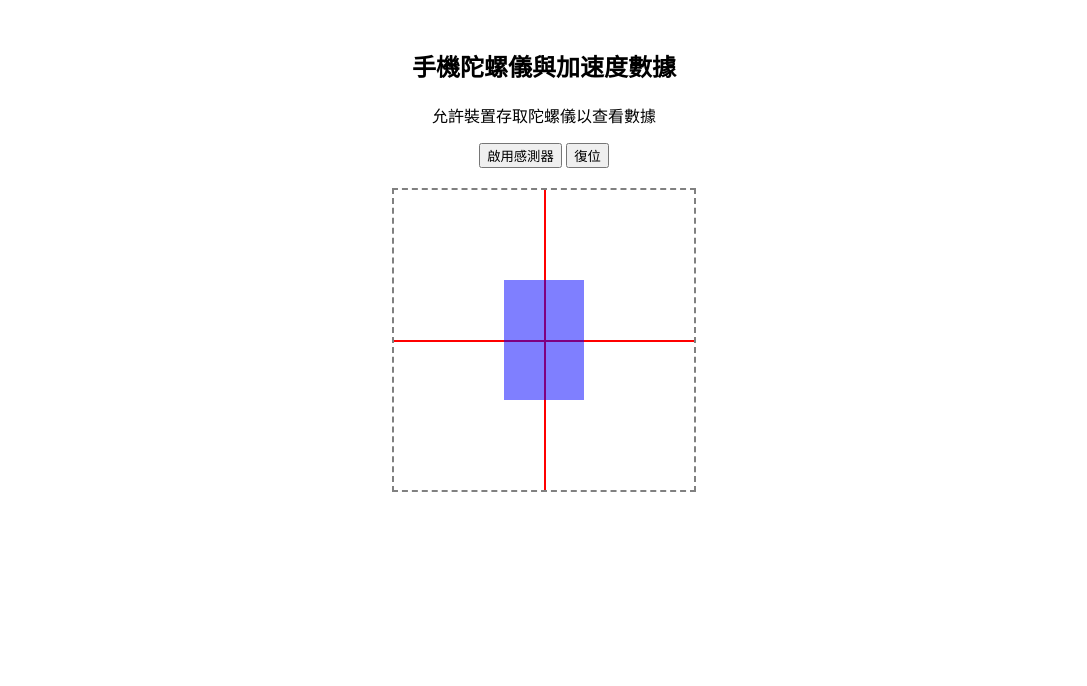
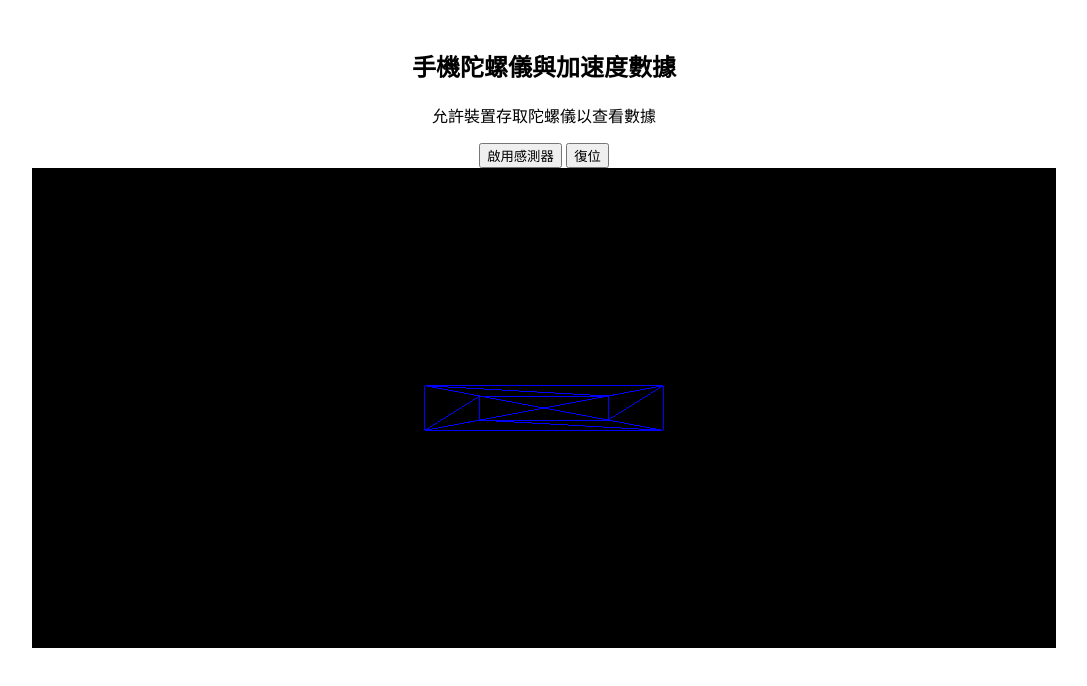
Before and after one commit to Yode0419/gyro, a plain HTML site: page index.html in a window 1280 px wide. Both pictures are taken after a click on the button "復位". Shown: the whole page, without its empty margins (96-1183 px from the left). Drawn offline with nearby package versions, Linux system fonts and the light colour scheme.

Commit message:
Update index.html

```diff
--- a/index.html
+++ b/index.html
@@ -4,27 +4,10 @@
     <meta charset="UTF-8">
     <meta name="viewport" content="width=device-width, initial-scale=1.0">
     <title>陀螺儀數據測試</title>
+    <script src="https://cdnjs.cloudflare.com/ajax/libs/three.js/r128/three.min.js"></script>
     <style>
         body { font-family: Arial, sans-serif; text-align: center; padding: 20px; }
-        .data { font-size: 20px; margin: 10px; }
-        .plane-container { width: 300px; height: 300px; position: relative; margin: 20px auto; border: 2px dashed gray; }
-        .center-line {
-            position: absolute;
-            background: red;
-        }
-        .horizontal-line {
-            width: 100%;
-            height: 2px;
-            top: 50%;
-            left: 0;
-        }
-        .vertical-line {
-            width: 2px;
-            height: 100%;
-            top: 0;
-            left: 50%;
-        }
-        .cube { width: 80px; height: 120px; background: rgba(0, 0, 255, 0.5); position: absolute; top: 50%; left: 50%; transform-style: preserve-3d; transform: translate(-50%, -50%) rotateX(0deg) rotateY(0deg); }
+        canvas { display: block; margin: auto; }
     </style>
 </head>
 <body>
@@ -33,17 +16,33 @@
     <button id="enableSensors">啟用感測器</button>
     <button id="resetCube">復位</button>
 
-    <div class="plane-container">
-        <div class="center-line horizontal-line"></div>
-        <div class="center-line vertical-line"></div>
-        <div id="cube" class="cube"></div>
-    </div>
-
     <script>
+        let scene, camera, renderer, cube;
         let initialAlpha = 0, initialBeta = 0, initialGamma = 0;
         let isInitialSet = false;
-        let posX = 150, posY = 150, size = 80;
-        const cube = document.getElementById("cube");
+        let posX = 0, posY = 0;
+
+        function init() {
+            scene = new THREE.Scene();
+            camera = new THREE.PerspectiveCamera(75, window.innerWidth / window.innerHeight, 0.1, 1000);
+            renderer = new THREE.WebGLRenderer();
+            renderer.setSize(window.innerWidth * 0.8, window.innerHeight * 0.6);
+            document.body.appendChild(renderer.domElement);
+
+            let geometry = new THREE.BoxGeometry(2, 3, 0.5);
+            let material = new THREE.MeshBasicMaterial({ color: 0x0000ff, wireframe: true });
+            cube = new THREE.Mesh(geometry, material);
+            scene.add(cube);
+
+            camera.position.set(0, 5, 0);
+            camera.lookAt(0, 0, 0);
+            animate();
+        }
+
+        function animate() {
+            requestAnimationFrame(animate);
+            renderer.render(scene, camera);
+        }
 
         function handleOrientation(event) {
             if (!isInitialSet) {
@@ -53,24 +52,21 @@
                 isInitialSet = true;
             }
 
-            let rotX = event.beta - initialBeta;
-            let rotY = event.gamma - initialGamma;
-            cube.style.transform = `translate(-50%, -50%) rotateX(${rotX}deg) rotateY(${rotY}deg)`;
+            let rotX = (event.beta - initialBeta) * (Math.PI / 180);
+            let rotY = (event.gamma - initialGamma) * (Math.PI / 180);
+
+            cube.rotation.x = rotX;
+            cube.rotation.y = rotY;
         }
 
         function handleMotion(event) {
             let accel = event.acceleration;
-            let correctedX = accel.x * Math.cos(initialBeta * Math.PI / 180) + accel.z * Math.sin(initialBeta * Math.PI / 180);
-            let correctedY = accel.y;
-
-            posX = Math.min(Math.max(posX + correctedX * 2, 0), 300);
-            posY = Math.min(Math.max(posY - correctedY * 2, 0), 300);
-            size = Math.max(40, Math.min(120, size + accel.z * 2));
-
-            cube.style.left = `${posX}px`;
-            cube.style.top = `${posY}px`;
-            cube.style.width = `${size}px`;
-            cube.style.height = `${size * 1.5}px`;
+            if (accel) {
+                posX += accel.x * 0.1;
+                posY -= accel.y * 0.1;
+                cube.position.x = posX;
+                cube.position.z = posY;
+            }
         }
 
         document.getElementById("enableSensors").addEventListener("click", () => {
@@ -91,14 +87,13 @@
 
         document.getElementById("resetCube").addEventListener("click", () => {
             isInitialSet = false;
-            posX = 150;
-            posY = 150;
-            size = 80;
-            cube.style.left = "150px";
-            cube.style.top = "150px";
-            cube.style.width = "80px";
-            cube.style.height = "120px";
+            cube.rotation.set(0, 0, 0);
+            cube.position.set(0, 0, 0);
+            posX = 0;
+            posY = 0;
         });
+
+        init();
     </script>
 </body>
 </html>
```
